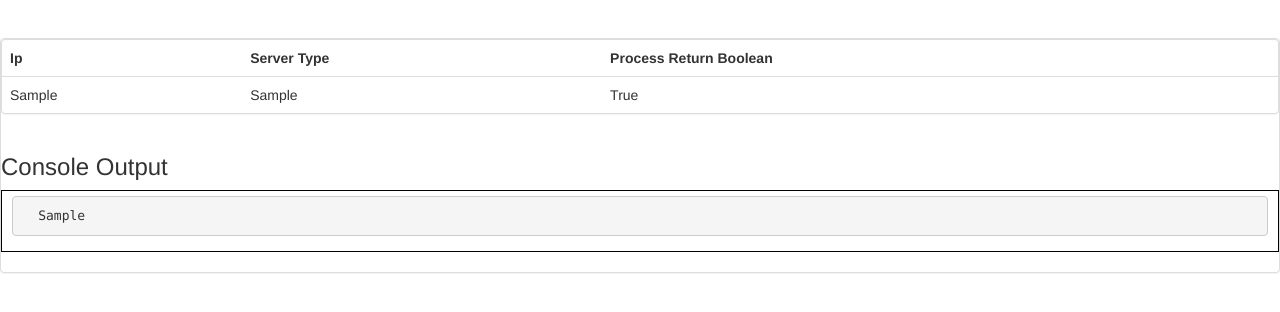
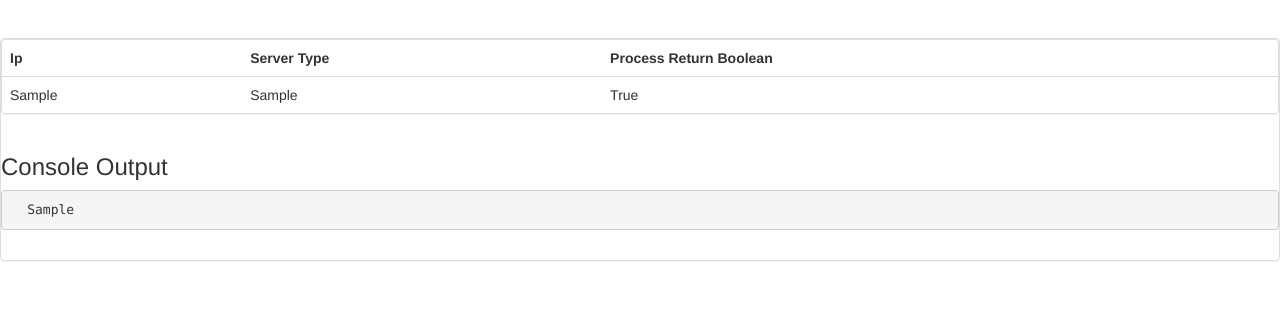
Before and after one commit to MagikVision/mvp-cd, a Django app: page /status/1/ in a window 1280 px wide. Shown: the part 228-540 px from the top of the page. Run offline with Django 3.2, Linux system fonts and the light colour scheme; tables that the repository leaves empty hold one stand-in row (values such as "Sample post"); some libraries are stand-ins or nearby versions.

Commit message:
bootstrap div for code edit

```diff
--- a/mvp_cd/deploy_app/templates/build_info.html
+++ b/mvp_cd/deploy_app/templates/build_info.html
@@ -62,7 +62,7 @@ border: 1px solid black ;
                 </div>
 
                 <H3>Console Output</H3>
-              <div class="boxed"><pre> <code> {{ list_item.console_output }} </code></pre>
+              <div><pre> <code> {{ list_item.console_output }} </code></pre>
 </div>
 </br>
                 {% endfor %}
```
